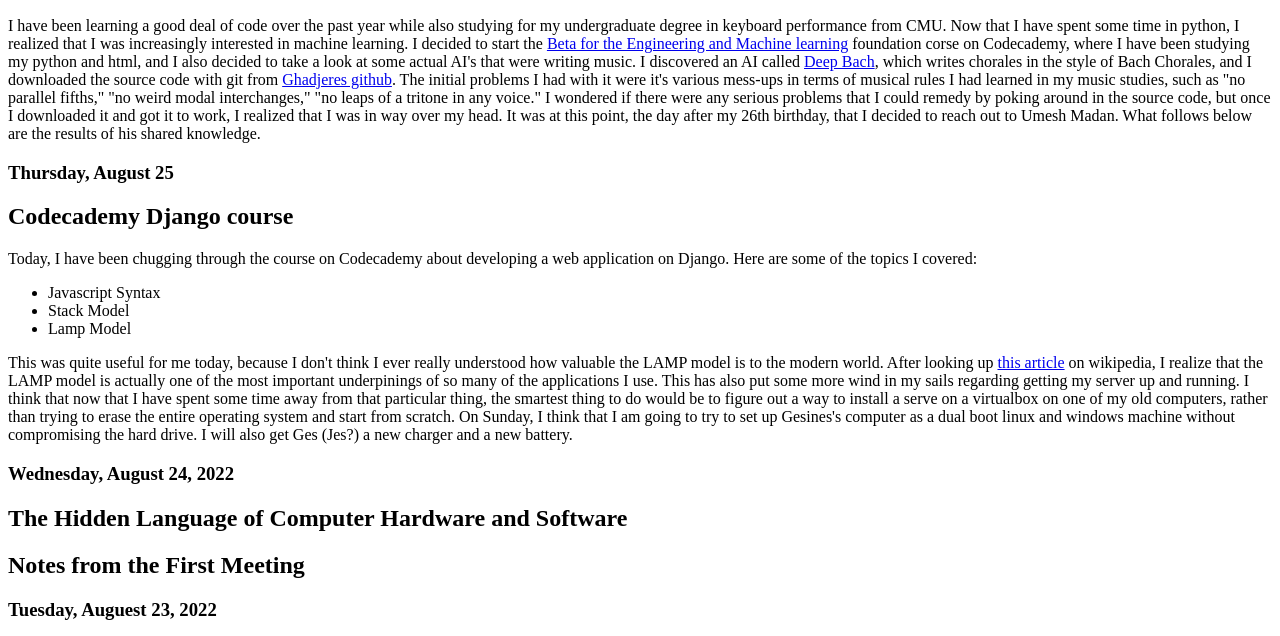
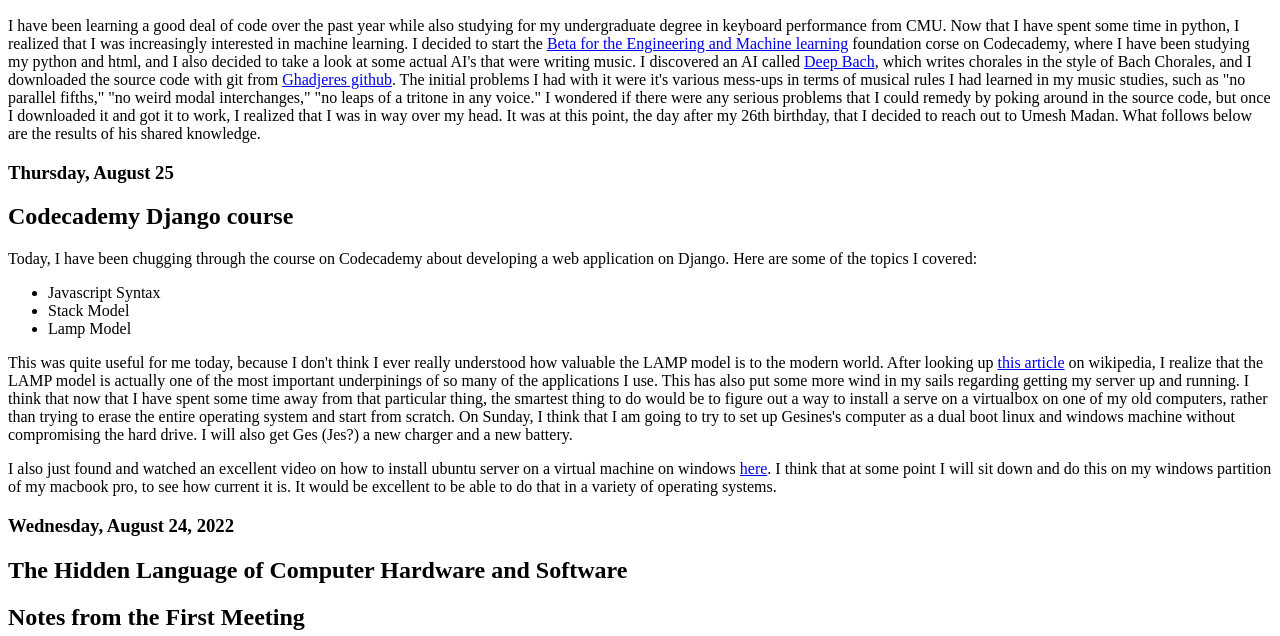
Before and after one commit to cmaxreilly/the_machine_learning_journey.github.io, a plain HTML site: page index.html in a window 1280 px wide. Shown: the part 110-746 px from the top of the page. Drawn offline with Linux system fonts and the light colour scheme.

```diff
--- a/index.html
+++ b/index.html
@@ -23,6 +23,7 @@
 			<li>Lamp Model</li>
 		</ul>
 		<p> This was quite useful for me today, because I don't think I ever really understood how valuable the LAMP model is to the modern world. After looking up <a href="#">this article</a> on wikipedia, I realize that the LAMP model is actually one of the most important underpinings of so many of the applications I use. This has also put some more wind in my sails regarding getting my server up and running. I think that now that I have spent some time away from that particular thing, the smartest thing to do would be to figure out a way to install a serve on a virtualbox on one of my old computers, rather than trying to erase the entire operating system and start from scratch. On Sunday, I think that I am going to try to set up Gesines's computer as a dual boot linux and windows machine without compromising the hard drive. I will also get Ges (Jes?) a new charger and a new battery.</p>
+		<p> I also just found and watched an excellent video on how to install ubuntu server on a virtual machine on windows <a href="https://www.youtube.com/watch?v=1MMqJH0ne-w">here</a>. I think that at some point I will sit down and do this on my windows partition of my macbook pro, to see how current it is. It would be excellent to be able to do that in a variety of operating systems.</p>
 		<h3> Wednesday, August 24, 2022 </h3>
 		<h2> The Hidden Language of Computer Hardware and Software </h2>
 		<p></p>
```
Also changed, not shown: 1 other file.
